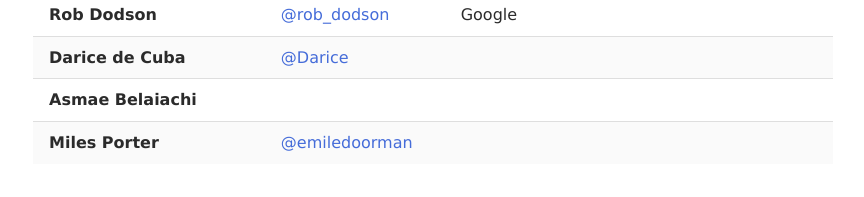
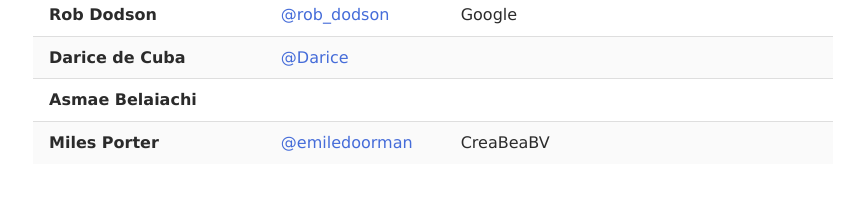
Before and after one commit to role-drinks/roledrinks.nl, a plain HTML site: page index.html in a window 1280 px wide. Shown: the part 2180-2377 px from the top of the page, without its empty margins (287-1151 px from the left). Drawn offline with Linux system fonts and the light colour scheme.

Commit message:
Update Miles Porter

```diff
--- a/index.html
+++ b/index.html
@@ -256,7 +256,7 @@
                         <tr>
                             <th scope="row">Miles Porter</th>
                             <td><a href="https://twitter.com/emiledoorman">@emiledoorman</a></td>
-                            <td></td>
+                            <td>CreaBeaBV</td>
                             <td></td>
                         </tr>
                         <!-- <tr>
```
